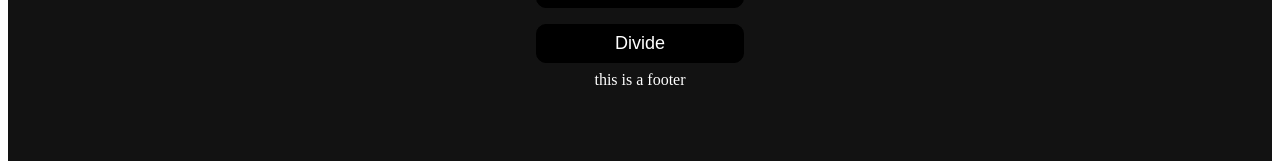
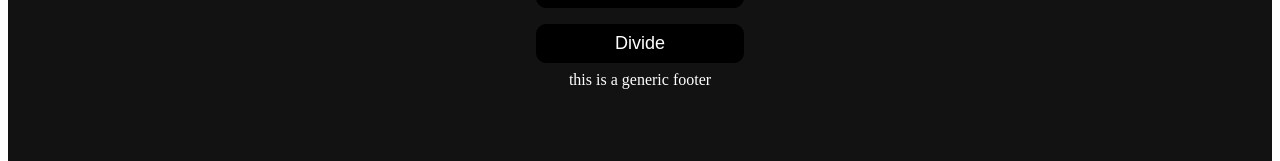
Before and after one commit to embashgit/Partial-CI-Testing, a Next.js app: page / in a window 1280 px wide. Shown: the part 547-708 px from the top of the page. Built offline with nearby package versions, Linux system fonts and the light colour scheme.

Commit message:
mod footer

```diff
--- a/pages/footer.jsx
+++ b/pages/footer.jsx
@@ -2,7 +2,7 @@ import React from 'react'
 
 function Footer() {
   return (
-    <div data-testid="footer">this is a footer</div>
+    <div data-testid="footer">this is a generic footer</div>
   )
 }
 
```
Also changed, not shown: 1 other file (tests, documents, lock files or other folders).
